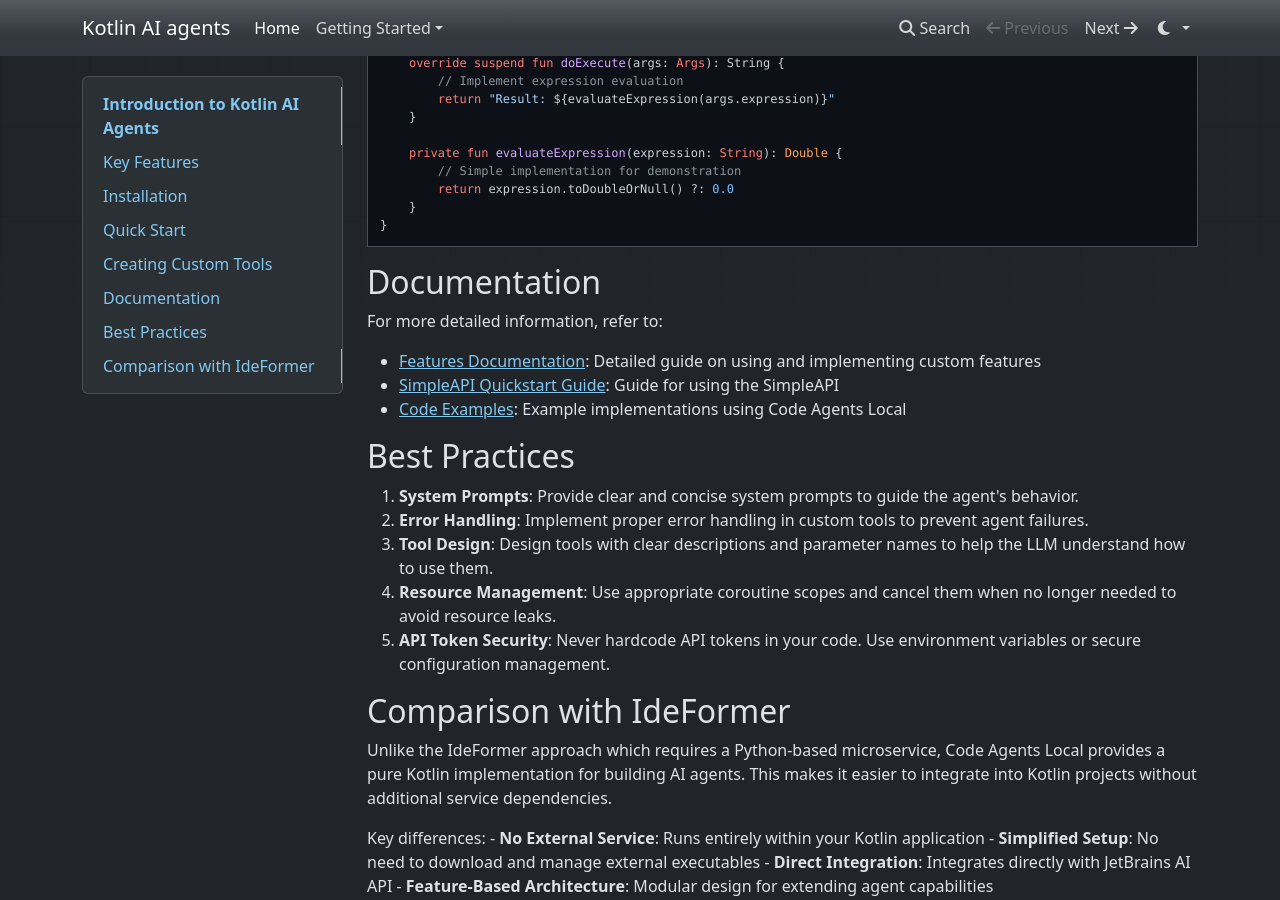
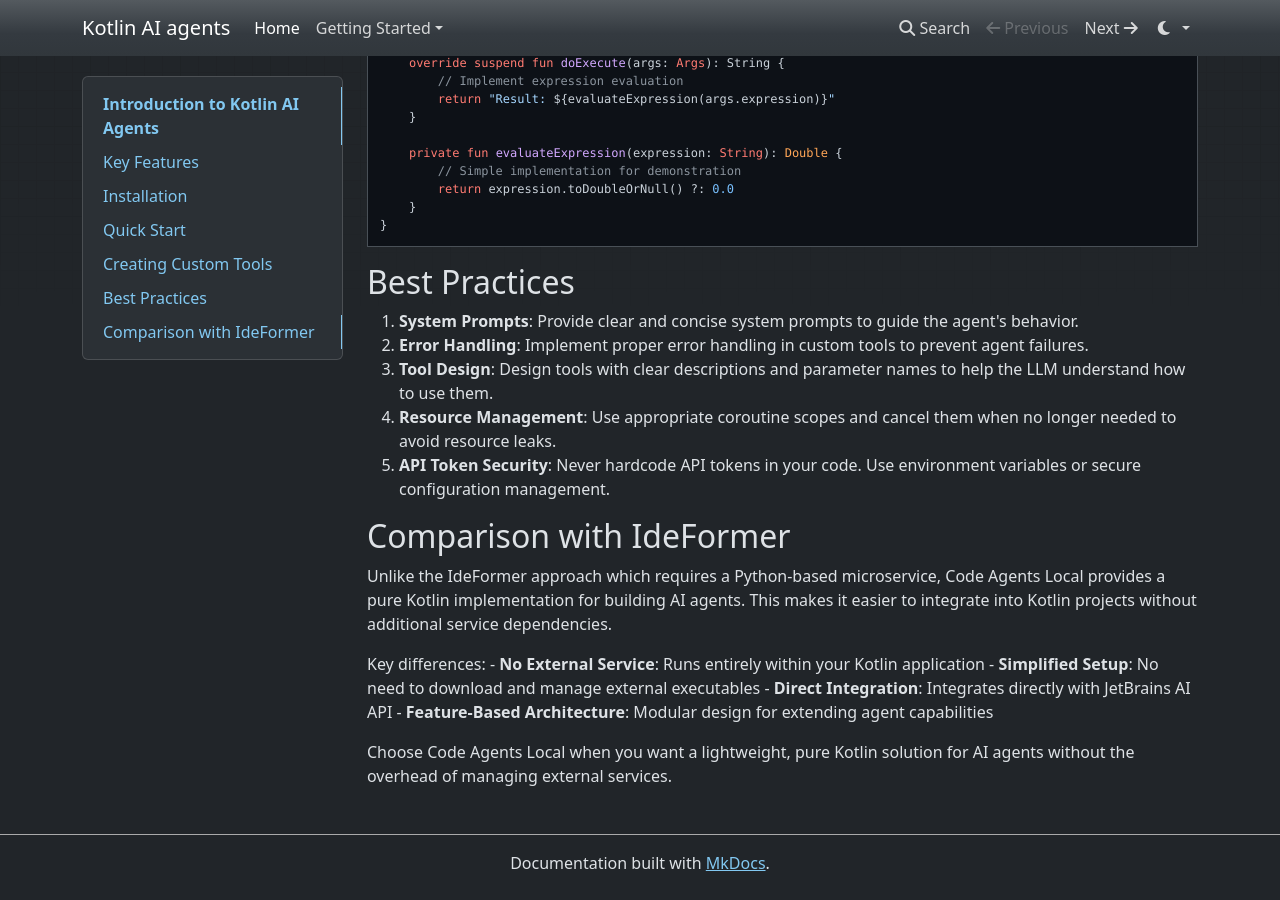
Before and after one commit to JetBrains/koog-docs, an MkDocs documentation site: the page built from docs/index.md, in a window 1280 px wide and 900 px high, scrolled down 1520 px. Built offline with MkDocs 1.6.1, drawn with Linux system fonts in a browser that asks for light colours; nearby versions of some CDN libraries.

Commit message:
remove links

````diff
--- a/docs/index.md
+++ b/docs/index.md
@@ -80,14 +80,6 @@
 }
 ```
 
-## Documentation
-
-For more detailed information, refer to:
-
-- [Features Documentation](FEATURES.md): Detailed guide on using and implementing custom features
-- [SimpleAPI Quickstart Guide](src/commonMain/kotlin/ai/grazie/code/agents/local/simpleApi/QuickstartGuide.md): Guide for using the SimpleAPI
-- [Code Examples](../code-agents-examples): Example implementations using Code Agents Local
-
 ## Best Practices
 
 1. **System Prompts**: Provide clear and concise system prompts to guide the agent's behavior.
````
